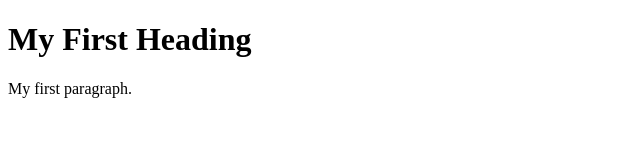
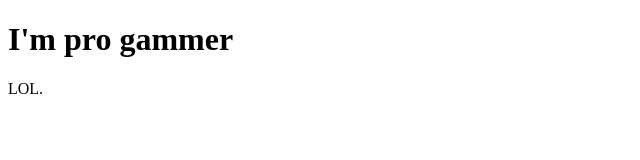
Before and after one commit to TTORS4/stunda3, a plain HTML site: page index.html in a window 1280 px wide. Shown: the whole page, without its empty margins (0-640 px from the left). Drawn offline with Linux system fonts and the light colour scheme.

Commit message:
Update index.html

```diff
--- a/index.html
+++ b/index.html
@@ -2,8 +2,8 @@
 <html>
 <body>
 
-<h1>My First Heading</h1>
-<p>My first paragraph.</p>
+<h1>I'm pro gammer</h1>
+<p>LOL.</p>
 
 
 </body>
```
